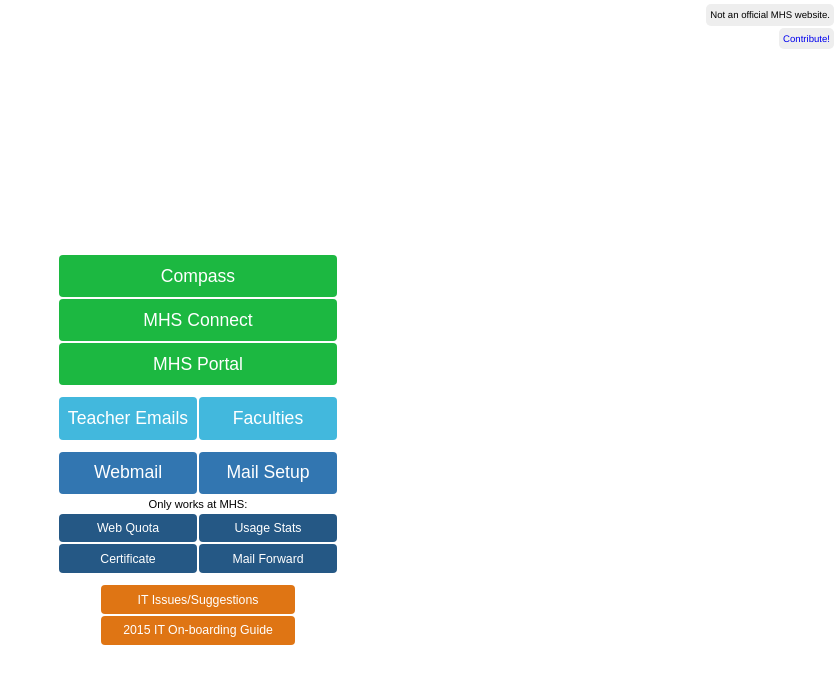
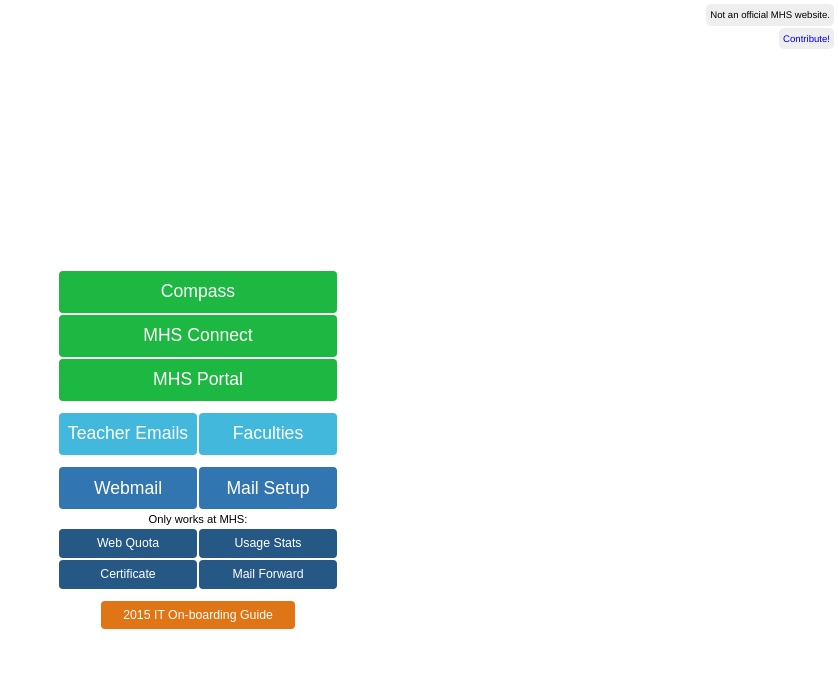
Before and after one commit to mhslinks/mhslinks.github.io, a Jekyll site: the page built from index.html, in a window 1280 px wide. Shown: the top 684 px of the page, without its empty margins (442-1280 px from the left). Built offline with Jekyll 4.4.1, drawn with Linux system fonts in a browser that asks for light colours.

Commit message:
Removed old IT Issues link

```diff
--- a/_data/narrowlinks.yml
+++ b/_data/narrowlinks.yml
@@ -1,8 +1,3 @@
-- name: IT Issues/Suggestions
-  url: http://goo.gl/5ezQtQ
-  size: 1-1
-  colour: orange
-
 - name: 2015 IT On-boarding Guide
   url: http://media.wix.com/ugd/c76c88_d398c15d0f8f4da0a1f59b72f2107d6b.pdf
   size: 1-1
```
